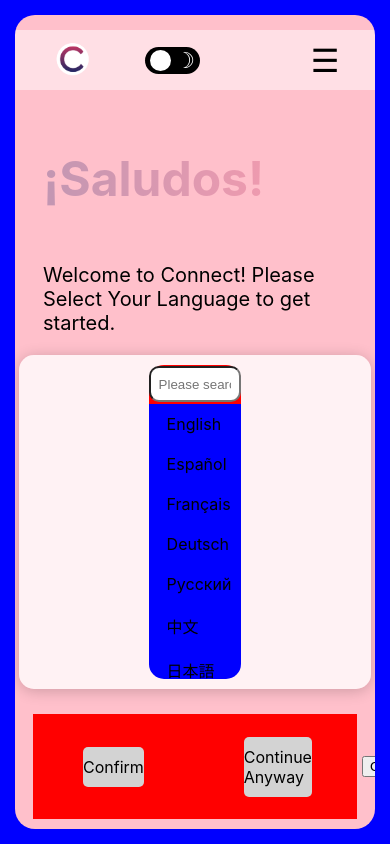
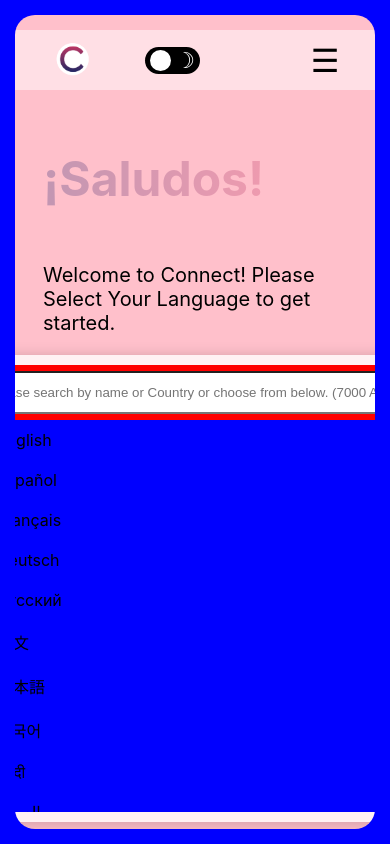
Before and after one commit to ZohebHasan/Connect, a React (Create React App) app in the folder client/: page /selectLanguagePage in a window 390 px wide. Built offline with nearby package versions, Linux system fonts and the light colour scheme.

Commit message:
dropdown box

```diff
--- a/client/src/components/componentsSelectLanguage/bodySelectLang.jsx
+++ b/client/src/components/componentsSelectLanguage/bodySelectLang.jsx
@@ -8,6 +8,7 @@
 import Sidebar from './smallComponents/sideBar.jsx';
 
 export default function Body({ isSidebarOpen, toggleSidebar , sidebarRef}) {
+
     return (
         <>
             <Sidebar isOpen={isSidebarOpen} toggleSidebar={toggleSidebar} sidebarRef={sidebarRef} />
--- a/client/src/stylesheets/selectLanguagePage/selectLanguageBody.css
+++ b/client/src/stylesheets/selectLanguagePage/selectLanguageBody.css
@@ -20,24 +20,6 @@
  }
 
 
-.dropDownContainer {
-  flex:3;
-  display:flex;
-  flex-direction: column;
-  border-radius: 15px;
-  background-color: rgba(255, 255, 255, 0.8);
-  box-shadow: 0 2px 15px rgba(0, 0, 0, 0.2);
-  display: flex;
-  flex-direction: column;
-  margin: 10px 50px 10px 50px;
-  padding:10px 130px 10px 130px;
-  height: 10%;
-  /* width: 33%; */
-  /* min-width: 33%; */
-
-
-
-}
 
  .greetingMessage {
   flex: 0 0 auto;
@@ -94,6 +76,21 @@
 } */
 
 
+.dropDownContainer {
+  flex: 3;
+  display: flex;
+  flex-direction: column;
+  align-items: flex-start;
+  border-radius: 15px;
+  background-color: rgba(255, 255, 255, 0.8);
+  box-shadow: 0 2px 15px rgba(0, 0, 0, 0.2);
+  margin: 10px 10px 10px 2.5%;
+  padding: 10px;
+  width: 35%;
+  max-width: 35%;
+  min-width: 430px;
+}
+
 
 .searchBoxContainer {
   align-self: flex-start;
@@ -101,8 +98,7 @@
   border-top-right-radius: 15px;
   border-top-left-radius: 15px;
   width: 100%;
-  /* padding: 10px 150px 5px 150px; */
-  display:flex;
+  display: flex;
   align-items: center;
   background-color: red;
 }
@@ -112,21 +108,21 @@
   height: 40%;
   border-radius: 10px;
   outline: none;
-  padding: 8px 8px 8px 8px;
-
+  padding: 8px;
 }
 
 .languageListContainer {
   align-self: flex-start;
   flex: 7;
-  /* flex-grow: 1; */
   width: 100%;
   overflow-y: auto;
   border-bottom-right-radius: 15px;
   border-bottom-left-radius: 15px;
-  /* padding: 0px 10px 10px 10px; */
   background-color: blue;
 }
+
+
+
 
 
 
@@ -198,3 +194,100 @@
   background-color: rgb(84, 84, 84);
   transform: translateY(2px);
 }
+
+/* Small smartphones */
+@media (max-width: 320px) {
+  .dropDownContainer {
+    width: 100%;
+    margin: 10px 10px 10px 2%;
+  }
+}
+
+/* Medium smartphones */
+@media (max-width: 375px) {
+  .dropDownContainer {
+    width: 100%;
+    margin: 10px 10px 10px 2%;
+  }
+}
+
+/* Large smartphones */
+@media (max-width: 425px) {
+  .dropDownContainer {
+    width: 100%;
+    margin: 10px 10px 10px 2%;
+  }
+}
+
+/* Small tablets */
+@media (max-width: 600px) {
+  .dropDownContainer {
+    width: 100%;
+    margin: 10px 10px 10px 2%;
+  }
+}
+
+/* Standard tablets */
+@media (max-width: 768px) {
+  .dropDownContainer {
+    width: 80%;
+    margin: 10px 10px 10px 2%;
+  }
+}
+
+/* Large tablets */
+@media (max-width: 1024px) {
+  .dropDownContainer {
+    width: 70%;
+    margin: 10px 10px 10px 2%;
+  }
+}
+
+/* Small laptops */
+@media (max-width: 1280px) {
+  .dropDownContainer {
+    width: 60%;
+    margin: 10px 10px 10px 2%;
+  }
+}
+
+/* Large laptops */
+@media (max-width: 1440px) {
+  .dropDownContainer {
+    width: 50%;
+    margin: 10px 10px 10px 2%;
+  }
+}
+
+/* Standard desktops */
+@media (max-width: 1920px) {
+  .dropDownContainer {
+    width: 40%;
+    margin: 10px 10px 10px 2%;
+  }
+}
+
+/* Wide screens */
+@media (max-width: 2560px) {
+  .dropDownContainer {
+    width: 35%;
+    margin: 10px 10px 10px 2%;
+  }
+}
+
+/* Ultra-wide screens */
+@media (max-width: 3440px) {
+  .dropDownContainer {
+    width: 30%;
+    margin: 10px 10px 10px 2%;
+  }
+}
+
+/* 4K Ultra HD */
+@media (max-width: 3840px) {
+  .dropDownContainer {
+    width: 35%;
+    margin: 10px 10px 10px 2.5%;
+
+  }
+}
```
